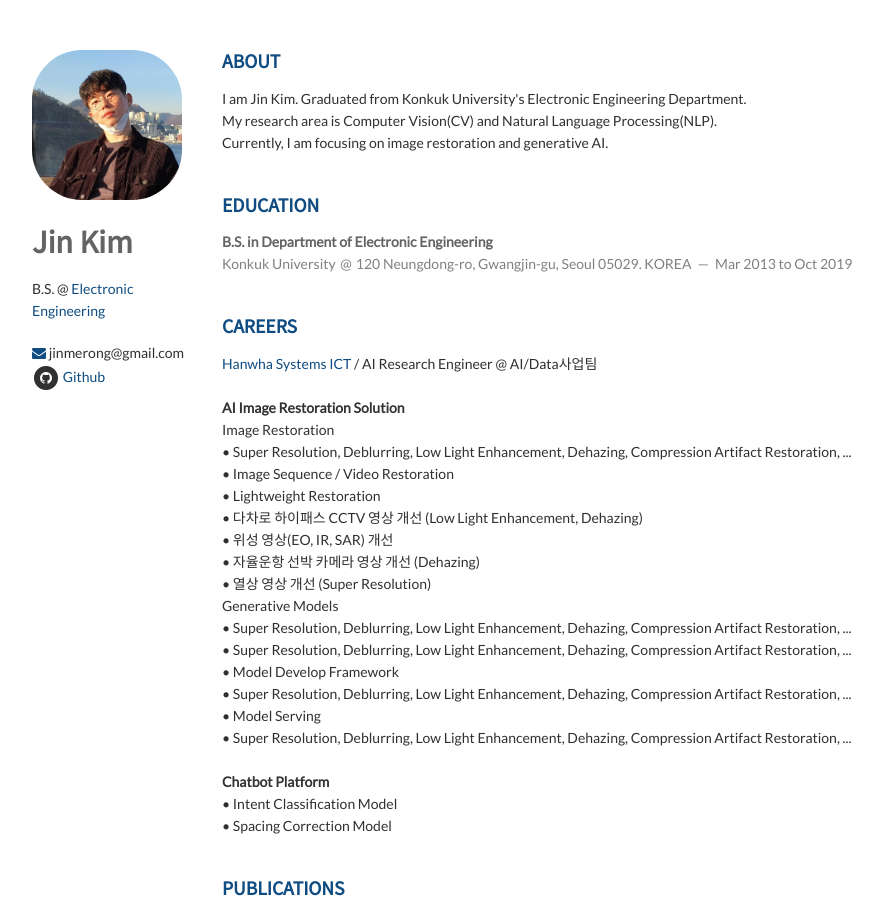
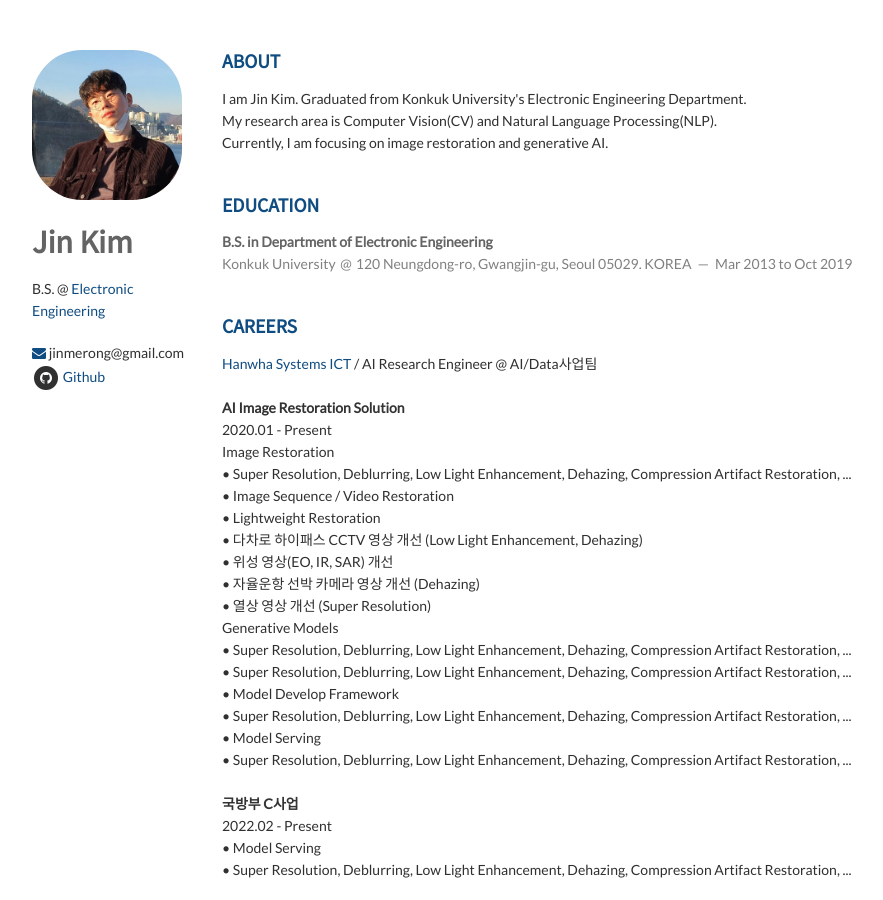
Before and after one commit to K-I-M-J-I-N/K-I-M-J-I-N.github.io, a Jekyll site: the page built from index.html, in a window 1280 px wide and 900 px high. Shown: the whole window, without its empty margins (138-1021 px from the left). Built offline with Jekyll 4.4.1, drawn with Linux system fonts in a browser that asks for light colours; nearby versions of some CDN libraries; the list of posts is cut into pages by our own code.

Commit message:
Update careers.html

```diff
--- a/_includes/careers.html
+++ b/_includes/careers.html
@@ -6,7 +6,8 @@
             <a href="https://www.hanwhasystems.com/kr/index.do">Hanwha Systems ICT</a> / AI Research Engineer @ AI/Data사업팀<br/>
         </header>
         <p>&nbsp;</p>
-        <p><strong>AI Image Restoration Solution</strong></p>
+        <p><strong>AI Image Restoration Solution </strong></p>
+        <span>2020.01 - Present</span><br>
         <p>Image Restoration</p>
         <span>&bull; Super Resolution, Deblurring, Low Light Enhancement, Dehazing, Compression Artifact Restoration, ...</span><br>
         <span>&bull; Image Sequence / Video Restoration</span><br>
@@ -23,7 +24,13 @@
         <p>&bull; Model Serving</p>
         <span>&bull; Super Resolution, Deblurring, Low Light Enhancement, Dehazing, Compression Artifact Restoration, ...</span><br>
         <p>&nbsp;</p>
+        <p><strong>국방부 C사업</strong></p>
+        <span>2022.02 - Present</span><br>
+        <p>&bull; Model Serving</p>
+        <span>&bull; Super Resolution, Deblurring, Low Light Enhancement, Dehazing, Compression Artifact Restoration, ...</span><br>
+        <p>&nbsp;</p>
         <p><strong>Chatbot Platform</strong></p>
+        <span>2019.07 - 2020.12</span><br>
         <p>&bull; Intent Classification Model</p>
         <p>&bull; Spacing Correction Model</p>
     </article>
```
